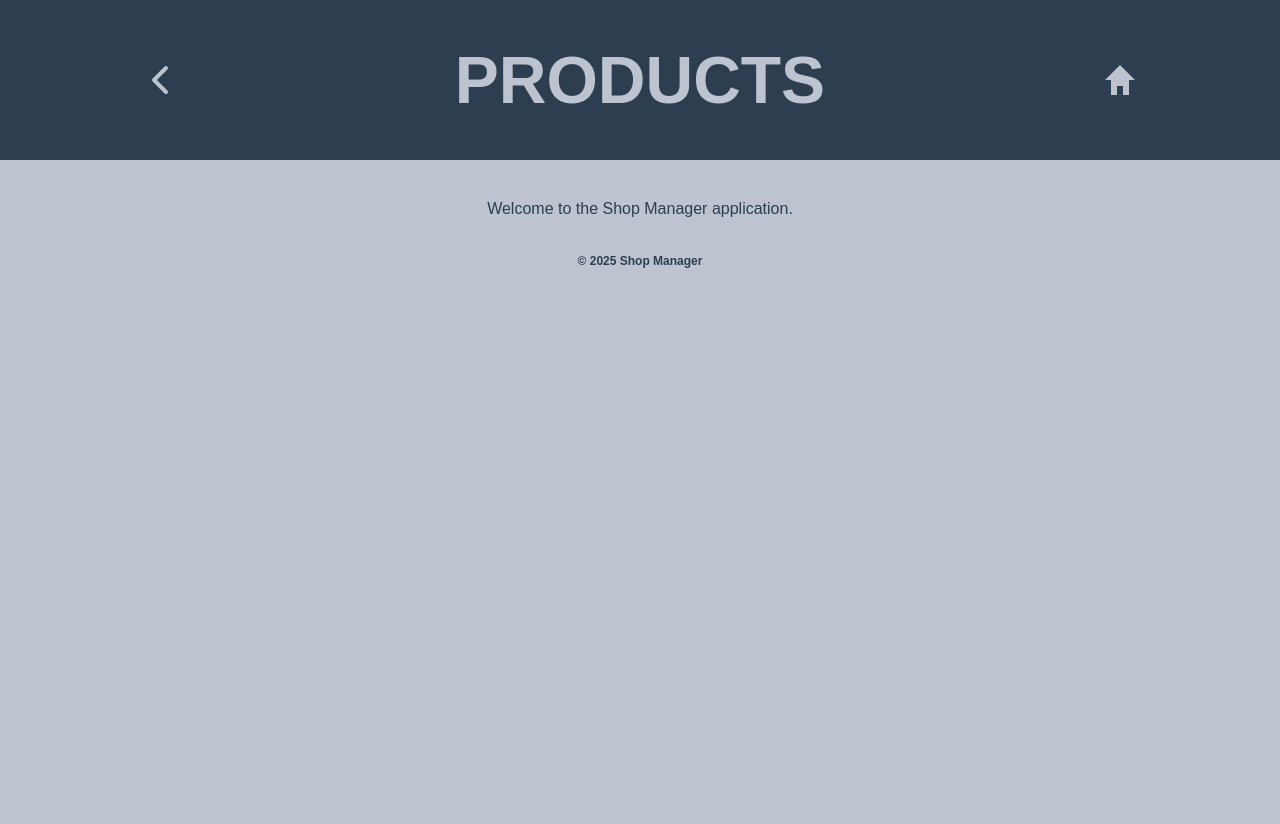
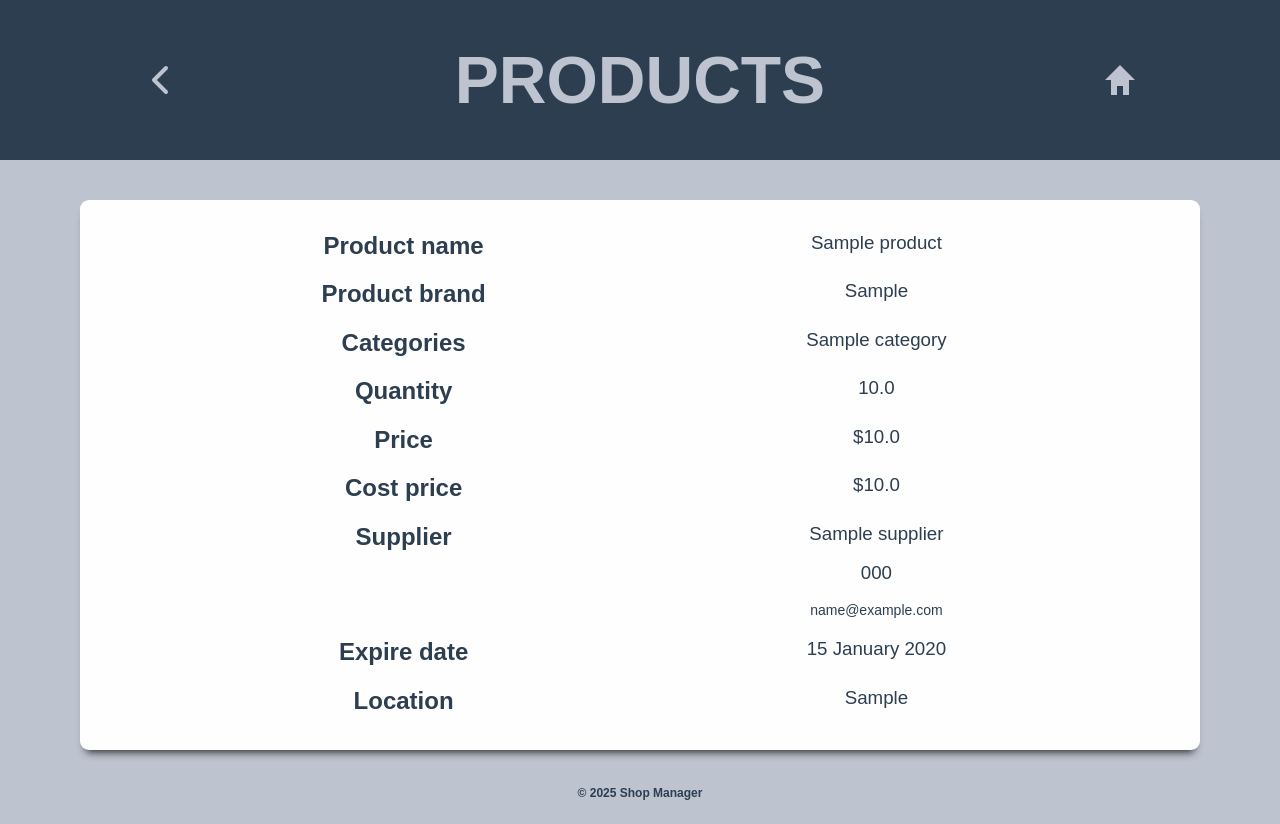
Before and after one commit to Ashkantvn/shop-manager, a Django app: a page that uses core/templates/products/retrieve.html in a window 1280 px wide. Before the commit the page ends 268 px from the top, so only its background shows below. Run offline with Django 5.2, Linux system fonts and the light colour scheme; a user stored in the database is signed in; tables that the repository leaves empty hold one stand-in row (values such as "Sample post"); parts of the project's set-up code (start-up, migrations or seed data) failed here and were passed over.

Commit message:
Create product retrieve page style

```diff
--- a/core/static/css/global.css
+++ b/core/static/css/global.css
@@ -84,7 +84,6 @@ footer{
     font-size: 14px;
     padding: 0.3em;
     margin-block: 1em;
-    color:#2C3E50;
 }
 
 .success{
--- a/core/static/css/products.css
+++ b/core/static/css/products.css
@@ -23,6 +23,29 @@
     font-size: 18px;
 }
 
+/* product retrieve page */
+.product-retrieve-card{
+    background-color: #fefefe;
+    margin: 1em;
+    border-radius: 9px;
+    box-shadow: 0px 8px 9px -6px #232323;
+    padding: 1.5em 0;
+    display: flex;
+    flex-direction: column;
+    gap: 1.1em;
+}
+.product-retrieve-div{
+    display: flex;
+    flex-direction: column;
+    gap: 1.1em;
+}
+.product-retrieve-h3{
+    font-weight: lighter;
+}
+.supplier-email{
+    font-size: 14px;
+}
+
 @media screen and (min-width: 600px) and (max-width: 900px) {
     .product-list-h2{
         margin: 1em 0 2.5em;
@@ -35,6 +58,15 @@
         gap: 0.9em 0;
         width: 26.6vw;
         height: 24.4vh;
+    }
+    /* product retrieve page  */
+    .product-retrieve-card{
+        display: grid;
+        grid-template-columns: 1fr 1fr;
+        gap:0;
+        margin: 2em 4.5em;
+        height: 79vh;
+        padding: 3em 3em 0;
     }
 }
 
@@ -50,4 +82,12 @@
         height: 27.7vh;
         gap: 1em 0;
     }
+
+    .product-retrieve-card{
+        display: grid;
+        grid-template-columns: 1fr 1fr;
+        height: 68.7vh;
+        margin: 0 5em;
+        padding: 2em 6em;
+    }
 }
--- a/core/templates/products/retrieve.html
+++ b/core/templates/products/retrieve.html
@@ -1 +1,54 @@
 {% extends "products/product_layout.html" %}
+
+
+{% block title %}
+{% if error %}
+    {{error}}
+{% else %}
+    {{product}}
+{% endif %}
+{% endblock title %}
+
+
+{% block content %}
+{% if error %}
+    <h2 class="notification alert">{{error}}</h2>
+{% else %}
+    <div class="product-retrieve-card">
+        <h2>Product name</h2>
+        <h3 class="product-retrieve-h3">{{product.product_name}}</h3>
+
+        <h2>Product brand</h2>
+        <h3 class="product-retrieve-h3">{{product.brand}}</h3>
+
+        <h2>Categories</h2>
+        {% for category in product.category.all %}
+            <h3 class="product-retrieve-h3">{{category.category_name}}
+            {% empty %}
+            <h3 class="product-retrieve-h3">This category is empty.</h3>
+        {% endfor %}
+
+        <h2>Quantity</h2>
+        <h3 class="product-retrieve-h3">{{product.quantity}}</h3>
+
+        <h2>Price</h2>
+        <h3 class="product-retrieve-h3">${{product.price}}</h3>
+
+        <h2>Cost price</h2>
+        <h3 class="product-retrieve-h3">${{product.cost_price}}</h3>
+
+        <h2>Supplier</h2>
+        <div class="product-retrieve-div">
+            <h3 class="product-retrieve-h3">{{product.supplier.supplier_name}}</h3>
+            <h3 class="product-retrieve-h3">{{product.supplier.phone}}</h3>
+            <h3 class="product-retrieve-h3 supplier-email">{{product.supplier.email}}</h3>
+        </div>
+
+        <h2>Expire date</h2>
+        <h3 class="product-retrieve-h3">{{product.expire_date|date:"d F Y"}}</h3>
+
+        <h2>Location</h2>
+        <h3 class="product-retrieve-h3">{{product.location}}</h3>
+    </div>
+{% endif %}
+{% endblock content %}
```
